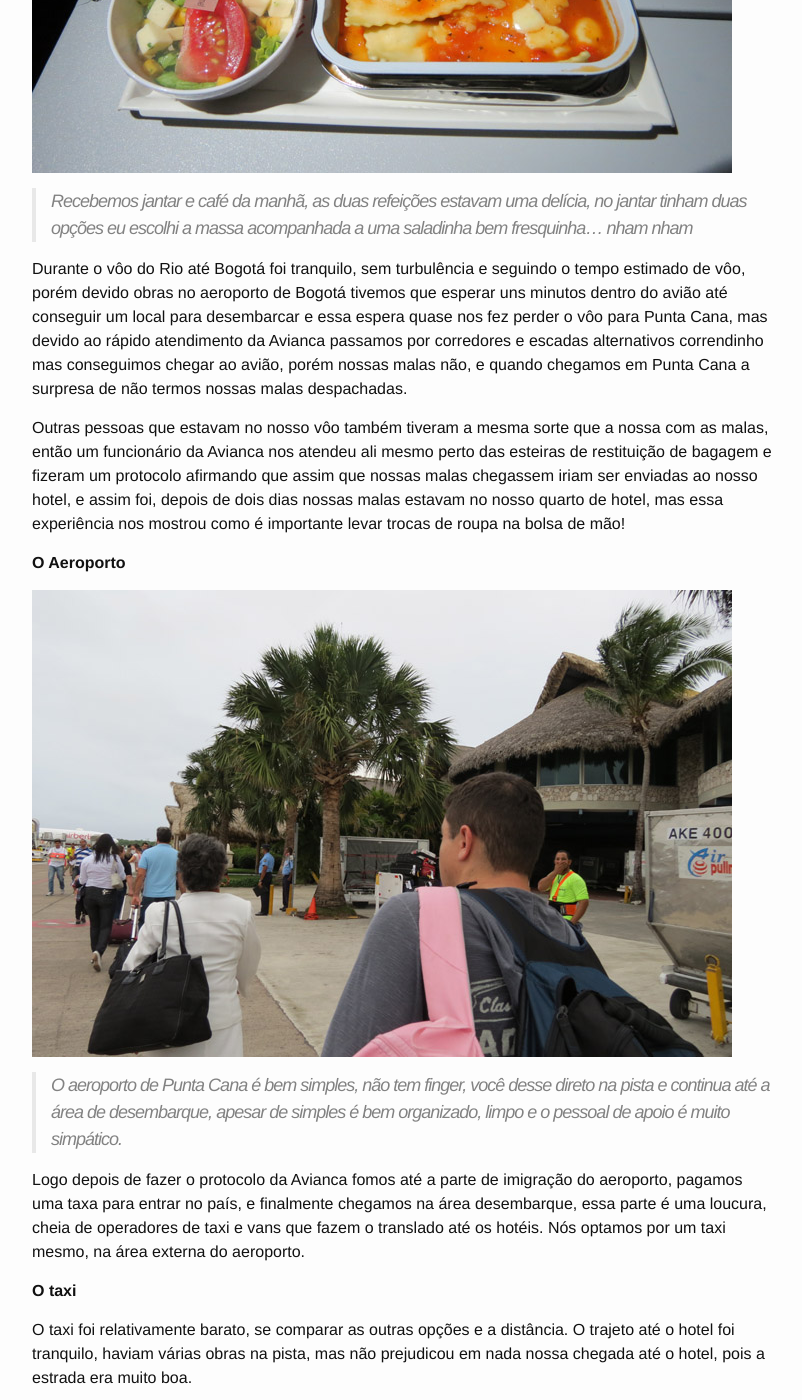
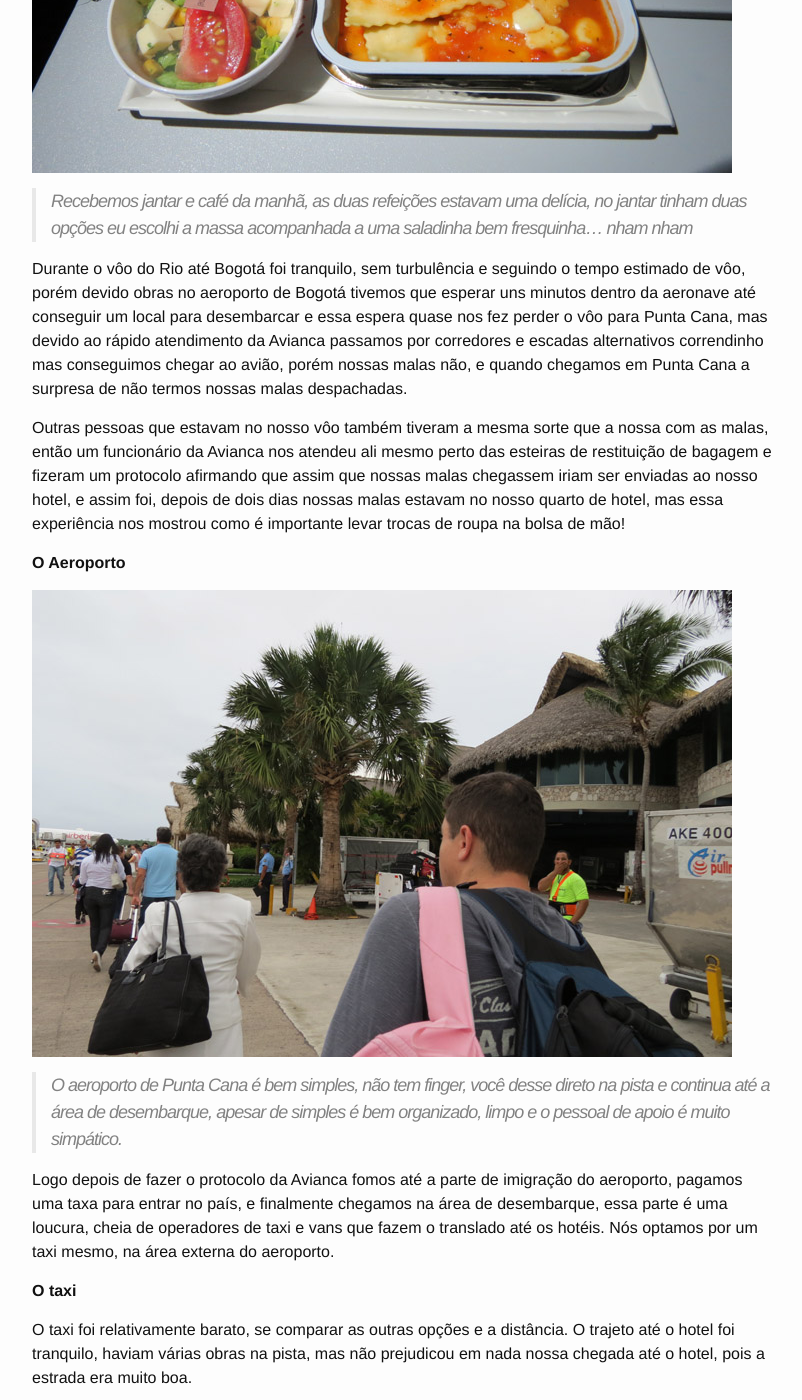
Before and after one commit to ruanltbg/viajandonasferias, a Jekyll site: the page built from _posts/2016-07-01-Punta-Cana-Parte1.md, in a window 1280 px wide and 1400 px high, scrolled down 2558 px. Shown: the whole window, without its empty margins (238-1040 px from the left). Built offline with Jekyll 4.4.1, drawn with Linux system fonts in a browser that asks for light colours; some of the changed text lies outside the part shown.

Commit message:
Update 2016-07-01-Punta-Cana-Parte1.md

```diff
--- a/_posts/2016-07-01-Punta-Cana-Parte1.md
+++ b/_posts/2016-07-01-Punta-Cana-Parte1.md
@@ -7,7 +7,7 @@
 
 Aos amantes de calor, sol e praia eu dedico esse post. Se você adora essa combinação, quer conhecer um lugar fora do Brasil e ainda com preço abaixo de muito destino praiano internacional, Punta Cana na República Domenicana é uma boa pedida.
 
-As praias lá são paradisíacas, água cristalina, areia branca, resorts cinco estrelas, passeios inesquecíveis, enfim, lugar que vale muito a pena conhecer. Escolhemos visitar a cidade na nossa “lua de mel” em julho de 2013, e foi sensacional.
+As praias lá são paradisíacas, água cristalina, areia branca, resorts cinco estrelas, passeios inesquecíveis, enfim, lugar que vale muito a pena conhecer. Escolhemos visitar a cidade, na nossa “lua de mel” em julho de 2013, e foi sensacional.
 
 A escolha por julho na verdade se deu em função de uma promoção de passagem aérea, mas mesmo a promoção sendo ótima antes de comprar pesquisamos se essa época do ano seria uma boa, porque mesmo sendo uma região bem quente o ano todo, existem períodos que ocorrem muitas chuvas e até mesmo furacões, então vale a pena pesquisar a época antes de comprar as passagens.
 
@@ -27,7 +27,7 @@
 ![Aeroporto de Punta Cana](http://www.viajandonasferias.com.br/imagens/post2/aviao3.JPG)
 > Recebemos jantar e café da manhã, as duas refeições estavam uma delícia, no jantar tinham duas opções eu escolhi a massa acompanhada a uma saladinha bem fresquinha... nham nham
 
-Durante o vôo do Rio até Bogotá foi tranquilo, sem turbulência e seguindo o tempo estimado de vôo, porém devido obras no aeroporto de Bogotá tivemos que esperar uns minutos dentro do avião até conseguir um local para desembarcar e essa espera quase nos fez perder o vôo para Punta Cana, mas devido ao rápido atendimento da Avianca passamos por corredores e escadas alternativos correndinho mas conseguimos chegar ao avião, porém nossas malas não, e quando chegamos em Punta Cana a surpresa de não termos nossas malas despachadas.
+Durante o vôo do Rio até Bogotá foi tranquilo, sem turbulência e seguindo o tempo estimado de vôo, porém devido obras no aeroporto de Bogotá tivemos que esperar uns minutos dentro da aeronave até conseguir um local para desembarcar e essa espera quase nos fez perder o vôo para Punta Cana, mas devido ao rápido atendimento da Avianca passamos por corredores e escadas alternativos correndinho mas conseguimos chegar ao avião, porém nossas malas não, e quando chegamos em Punta Cana a surpresa de não termos nossas malas despachadas.
 
 Outras pessoas que estavam no nosso vôo também tiveram a mesma sorte que a nossa com as malas, então um funcionário da Avianca nos atendeu ali mesmo perto das esteiras de restituição de bagagem e fizeram um protocolo afirmando que assim que nossas malas chegassem iriam ser enviadas ao nosso hotel, e assim foi, depois de dois dias nossas malas estavam no nosso quarto de hotel, mas essa experiência nos mostrou como é importante levar trocas de roupa na bolsa de mão!
 
@@ -37,7 +37,7 @@
 > O aeroporto de Punta Cana é bem simples, não tem finger, você desse direto na pista e continua até a área de desembarque, apesar de simples é bem organizado, limpo e o pessoal de apoio é muito simpático.
 
 
-Logo depois de fazer o protocolo da Avianca fomos até a parte de imigração do aeroporto, pagamos uma taxa para entrar no país, e finalmente chegamos na área desembarque, essa parte é uma loucura, cheia de operadores de taxi e vans que fazem o translado até os hotéis. Nós optamos por um taxi mesmo, na área externa do aeroporto.
+Logo depois de fazer o protocolo da Avianca fomos até a parte de imigração do aeroporto, pagamos uma taxa para entrar no país, e finalmente chegamos na área de desembarque, essa parte é uma loucura, cheia de operadores de taxi e vans que fazem o translado até os hotéis. Nós optamos por um taxi mesmo, na área externa do aeroporto.
 
 **O taxi**
 
```
